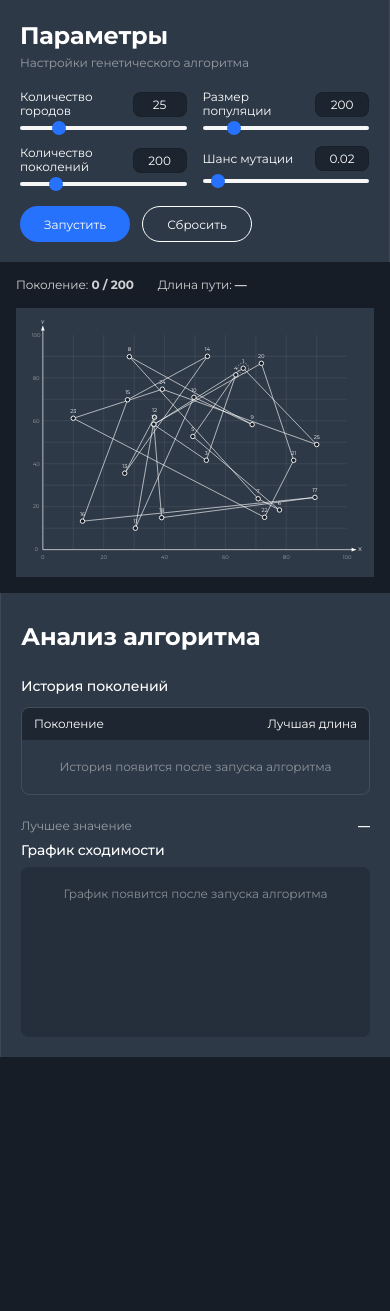
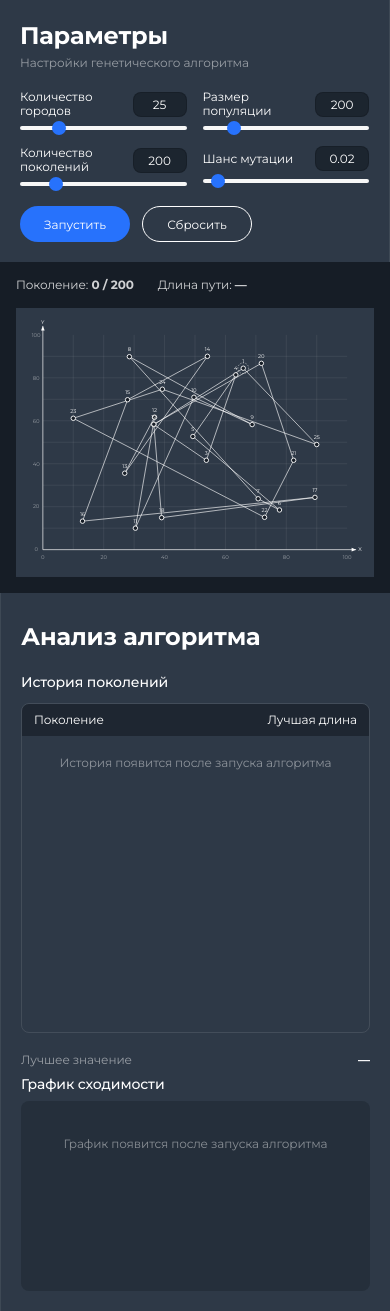
Before and after one commit to lleenzz/genetic-tsp, a React app in the folder frontend/: page / in a window 390 px wide. Before the commit the page ends 1057 px from the top, so only its background shows below. Built offline with nearby package versions, Linux system fonts and the light colour scheme; the HTML template or start-up script is replaced by a standard one.

Commit message:
feat: add responsive layout for algorithm history

```diff
--- a/frontend/src/App.scss
+++ b/frontend/src/App.scss
@@ -135,7 +135,6 @@
   .algorithm-history {
     order: 3;
     width: 100%;
-    height: auto;
   }
 }
 
--- a/frontend/src/components/AlgorithmHistory/AlgorithmHistory.jsx
+++ b/frontend/src/components/AlgorithmHistory/AlgorithmHistory.jsx
@@ -23,7 +23,7 @@ const AlgorithmHistory = ({ history = [] }) => {
     const width = 380;
     const height = 190;
 
-    const left = 65;
+    const left = 70;
     const right = 28;
     const top = 18;
     const bottom = 48;
--- a/frontend/src/components/AlgorithmHistory/AlgorithmHistory.scss
+++ b/frontend/src/components/AlgorithmHistory/AlgorithmHistory.scss
@@ -116,7 +116,12 @@
 
   &__chart-section {
     flex: 2;
+    grid-area: chart;
+    min-width: 0;
     min-height: 0;
+    height: auto;
+    align-self: start;
+    flex: initial;
     display: flex;
     flex-direction: column;
     gap: 8px;
@@ -148,6 +153,8 @@
     align-items: stretch;
     justify-content: center;
     border-radius: 8px;
+    padding: 16px 8px;
+
     background-color: rgba(22, 29, 38, 0.35);
     overflow: hidden;
   }
@@ -195,3 +202,74 @@
     fill: var(--TBlue);
   }
 }
+@media (max-width: 1100px) {
+  .algorithm-history {
+    display: grid;
+    grid-template-columns: repeat(2, minmax(0, 1fr));
+    grid-template-areas:
+      "header header"
+      "table chart";
+    gap: 20px;
+
+    &__header {
+      grid-area: header;
+    }
+
+    &__table-section {
+      grid-area: table;
+      min-width: 0;
+      min-height: 220px;
+      height: 360px;
+      flex: initial;
+      display: flex;
+      flex-direction: column;
+    }
+
+    &__table {
+      min-height: 0;
+      flex: 1;
+    }
+
+    &__table-body {
+      min-height: 0;
+      flex: 1;
+      overflow-y: auto;
+    }
+
+    &__chart-section {
+    }
+  }
+}
+@media (max-width: 450px) {
+  .algorithm-history {
+    grid-template-columns: minmax(0, 1fr);
+    grid-template-areas:
+      "header"
+      "table"
+      "chart";
+    gap: 20px;
+
+    &__table-section {
+      grid-area: table;
+      width: 100%;
+      height: 360px;
+      min-height: 220px;
+    }
+
+    &__chart-section {
+      grid-area: chart;
+      width: 100%;
+      min-width: 0;
+      min-height: 0;
+      height: auto;
+      align-self: stretch;
+    }
+
+    &__chart {
+      flex: none;
+      width: 100%;
+      height: 190px;
+      min-height: 190px;
+    }
+  }
+}
```
